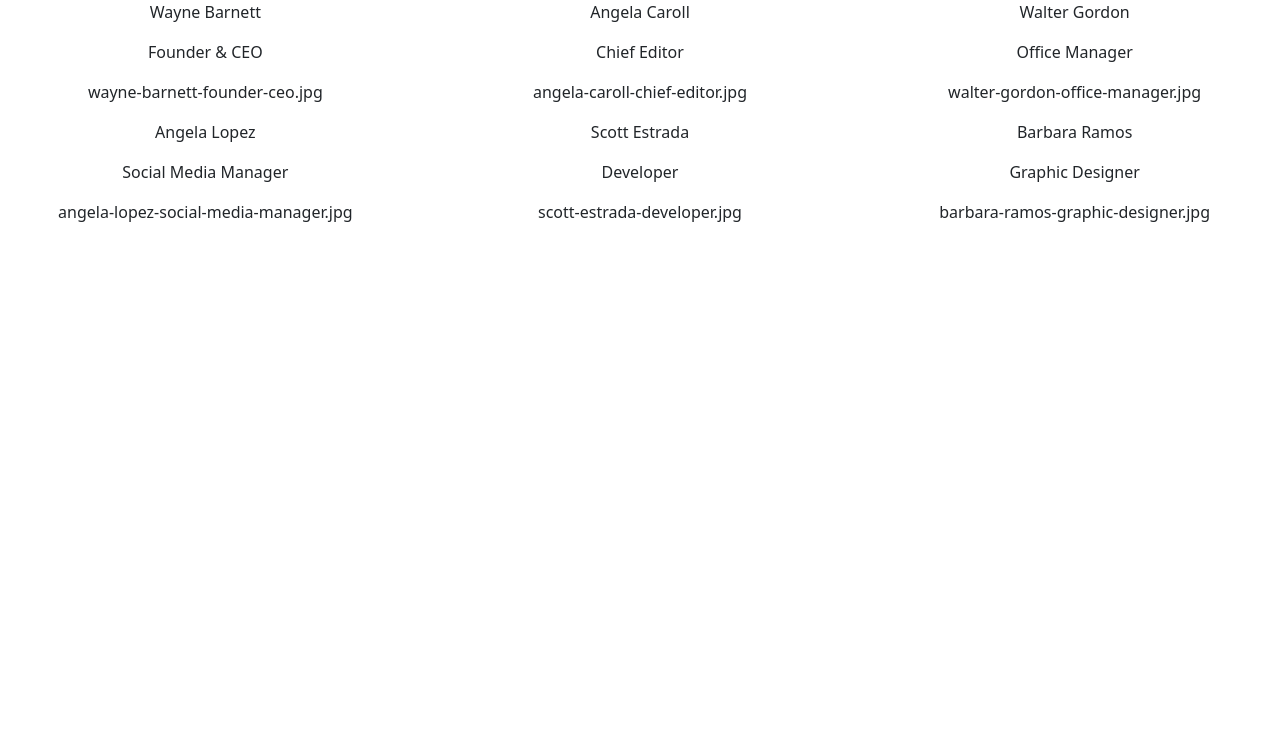
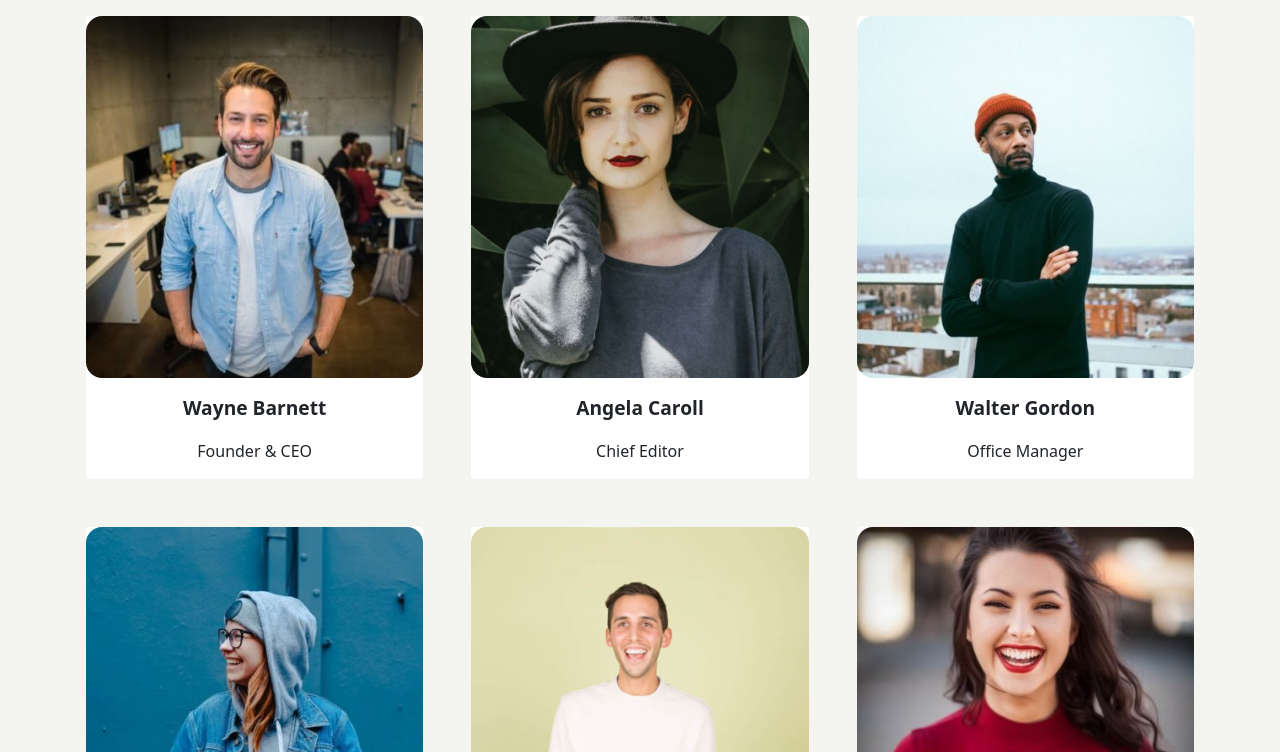
Before and after one commit to muccidavide/js-our-team, a plain HTML site: page index.html in a window 1280 px wide. Shown: the part 142-894 px from the top of the page. Before the commit the page ends 800 px from the top, so only its background shows below. Drawn offline with nearby package versions, Linux system fonts and the light colour scheme.

Commit message:
Complete raw

```diff
--- a/assets/css/style.css
+++ b/assets/css/style.css
@@ -4,7 +4,33 @@
     box-sizing: border-box;
 }
 
+body{
+   background-color: hsl(60deg 17% 95%);
+}
+
+img{
+    width: 100%;
+    max-width: 100%;
+}
+
 .our_team{
     text-align: center;
     margin-top: 2rem;
+    padding: 1rem;
 }
+
+.our_team .col .card{
+    background-color: rgb(255, 255, 255);
+    border: none;
+
+}
+
+.col > img{
+    border-radius: 1rem;
+}
+
+.col p:nth-child(2){
+    margin-top: 1rem;
+    font-size: 1.2rem;
+    font-weight: bold;
+}
--- a/assets/js/main.js
+++ b/assets/js/main.js
@@ -61,9 +61,21 @@ for (let i = 0; i < team.length; i++) {
     const workerProfile = team[i];
     console.log(`---- worker n°${i + 1} ----`);
     /// creo elemento Dom e aggiungo classe col e appendo a .workers_cards
+
+    let workerElement = document.createElement('div')
+    workerElement.classList.add("col")
+    workersBoxElement.append(workerElement)
+
+
+
+
     let workerCardElement = document.createElement('div')
-    workerCardElement.classList.add("col", `${i}_worker`)
-    workersBoxElement.append(workerCardElement)
+    workerCardElement.classList.add("col", `${i}_worker`, "card")
+    workerElement.append(workerCardElement)
+
+    // raggruppo tutto in delle card
+
+
 
     // ciclo all'interno dell'oggetto
 
@@ -72,9 +84,15 @@ for (let i = 0; i < team.length; i++) {
 
         //console.log(workerCardElement);
         console.log(workerCaratteristic);
+        //console.log(key);
         // seleziono nodo Dom attraveso classe e aggiungo caratteristiche
-        workerCardElement.insertAdjacentHTML("beforeend",`<p>${workerCaratteristic}</p>`)
 
+        if (key !== "image") {
+            workerCardElement.insertAdjacentHTML("beforeend",`<p>${workerCaratteristic}</p>`)
+
+        } else {
+            workerCardElement.insertAdjacentHTML("afterbegin",`<img src="./assets/img/${workerCaratteristic}" >`)
+        }
 
     }
 
--- a/index.html
+++ b/index.html
@@ -22,21 +22,14 @@
 
 
     <main id="main_site">
-        <section class="our_team">
-            <div class="text_box w-50 m-auto">
-                <h2>Our Team</h2>
+        <section class="our_team container">
+            <div class="text_box w-100 w-lg-50 m-auto">
+                <h2 >Our Team</h2>
                 <p>Lorem ipsum, dolor sit amet consectetur adipisicing elit. Dolorem reprehenderit qui accusantium veniam,
                     quas unde porro tenetur cum aliquid sapiente.
                 </p>
             </div>
-            <div class="worker_cards row row-cols-1 row-cols-md-2 row-cols-lg-3">
-                <!-- <div class="col"><span>ciaooooo</span></div>
-                <div class="col"><span>ciaooooo</span></div>
-                <div class="col"><span>ciaooooo</span></div>
-                <div class="col"><span>ciaooooo</span></div>
-                <div class="col"><span>ciaooooo</span></div>
-                <div class="col"><span>ciaooooo</span></div> -->
-
+            <div class="worker_cards row row-cols-1 row-cols-lg-2 row-cols-xl-3 g-5">
 
             </div>
 
```
